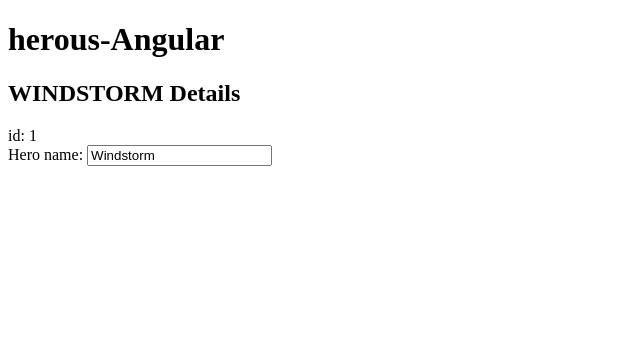
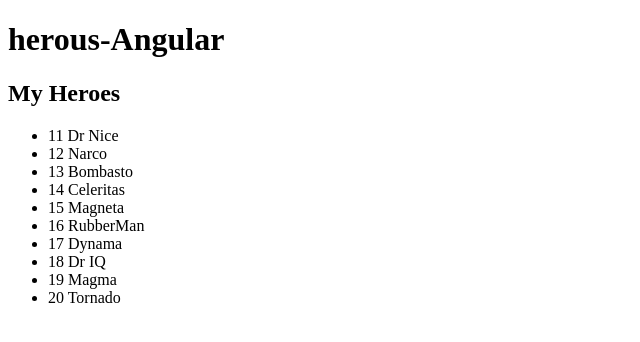
Before and after one commit to EfratVanso/herous_Angular, an Angular app: page / in a window 1280 px wide. Shown: the top 342 px of the page, without its empty margins (0-640 px from the left). Built offline with nearby package versions, Linux system fonts and the light colour scheme.

Commit message:
show list of hero with *ngFor

```diff
--- a/src/app/heroes/heroes.component.html
+++ b/src/app/heroes/heroes.component.html
@@ -1,7 +1,13 @@
-<h2>{{hero.name | uppercase}} Details</h2>
+<!-- <h2>{{hero.name | uppercase}} Details</h2>
 
 <div><span>id: </span>{{hero.id}}</div>
 <div>
     <label for="name">Hero name: </label>
     <input id="name" [(ngModel)]="hero.name" placeholder="name">
-</div>
+</div> -->
+<h2>My Heroes</h2>
+<ul class="heroes">
+    <li *ngFor="let hero of heroes">
+        <span class="badge">{{hero.id}}</span> {{hero.name}}
+    </li>
+</ul>
--- a/src/app/heroes/heroes.component.ts
+++ b/src/app/heroes/heroes.component.ts
@@ -1,15 +1,15 @@
 import { Component, Input, OnInit } from '@angular/core';
 import { Hero } from '../hero';
+import { HEROES } from '../mock-heroes';
+
 @Component({
   selector: 'app-heroes',
   templateUrl: './heroes.component.html',
   styleUrls: ['./heroes.component.css']
 })
 export class HeroesComponent implements OnInit {
-   hero: Hero = {
-    id: 1,
-    name: 'Windstorm'
-  };
+  heroes = HEROES;//copy, to expose the array for binding
+
   constructor() { }
 
   ngOnInit(): void { //It's a good place to put initialization logic.
--- /dev/null
+++ b/src/app/mock-heroes.ts
@@ -0,0 +1,14 @@
+import { Hero } from './hero';
+
+export const HEROES: Hero[] = [
+  { id: 11, name: 'Dr Nice' },
+  { id: 12, name: 'Narco' },
+  { id: 13, name: 'Bombasto' },
+  { id: 14, name: 'Celeritas' },
+  { id: 15, name: 'Magneta' },
+  { id: 16, name: 'RubberMan' },
+  { id: 17, name: 'Dynama' },
+  { id: 18, name: 'Dr IQ' },
+  { id: 19, name: 'Magma' },
+  { id: 20, name: 'Tornado' }
+];
```
